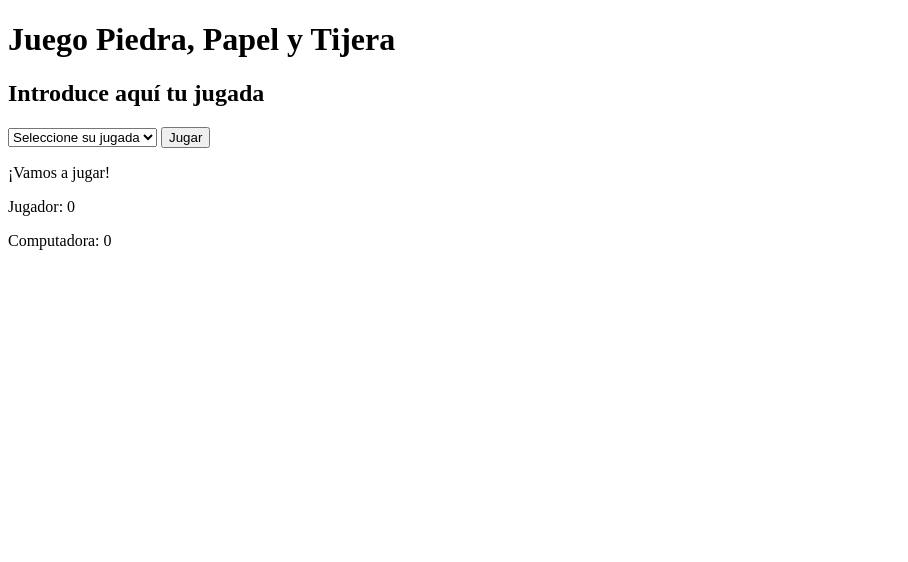
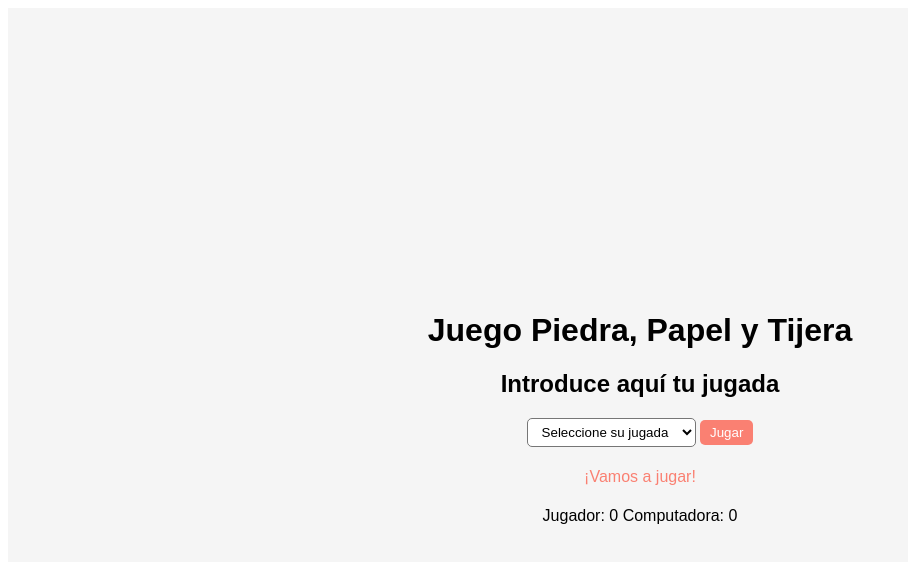
Before and after one commit to Adalab/modulo-2-evaluacion-intermedia-icoliz, a plain HTML site: page index.html in a window 1280 px wide. Shown: the whole page, without its empty margins (0-908 px from the left). Drawn offline with Linux system fonts and the light colour scheme.

Commit message:
add style

```diff
--- a/index.html
+++ b/index.html
@@ -9,10 +9,11 @@
     <title>Ejercicio Evaluación intermedia Ico</title>
   </head>
   <body>
-    <form action="">
-      <h1>Juego Piedra, Papel y Tijera</h1>
-      <h2>Introduce aquí tu jugada</h2>
-      <select name="select" id="select" class="js_selectValue">
+    <main class="main">
+      <form class="form" action="">
+        <h1 class="title">Juego Piedra, Papel y Tijera</h1>
+        <h2 class="subtitle">Introduce aquí tu jugada</h2>
+        <select name="select" id="select" class="select_button js_selectValue">
           <option value="option-choose" disabled selected>
             Seleccione su jugada
           </option>
@@ -20,11 +21,14 @@
           <option value="papel">Papel</option>
           <option value="tijera">Tijera</option>
         </select>
-      <button type="button" class="js_playBtn">Jugar</button>
-      <p class="js_textResult">¡Vamos a jugar!</p>
-      <p>Jugador: <span class="js_counterJugador">0</span></p>
-      <p>Computadora: <span class="js_counterOrdenador">0</span></p>
+        <button type="button" class="button js_playBtn">Jugar</button>
+        <p class="info_text js_textResult">¡Vamos a jugar!</p>
+        <p class="counter">Jugador: <span class="js_counterJugador">0</span></p>
+        <p class="counter">
+          Computadora: <span class="js_counterOrdenador">0</span>
+        </p>
       </form>
+    </main>
     <script type="text/javascript" src="./js/main.js"></script>
   </body>
 </html>
--- a/js/main.js
+++ b/js/main.js
@@ -23,16 +23,20 @@ function changeNumIntoValue() {
 }
 
 function updateCounter() {
-  //   debugger;
   let counterJugadorNum = parseInt(counterJugador.innerHTML);
   let counterOrdenadorNum = parseInt(counterOrdenador.innerHTML);
 
-  if (textResult.innerHTML === "¡Has ganado!") {
-    console.log("has ganadooooo");
-    counterJugador.innerHTML = counterJugadorNum + 1;
-  } else if (textResult.innerHTML === "¡Has perdido!") {
-    console.log("has perdido, try again");
-    counterOrdenador.innerHTML = counterOrdenadorNum + 1;
+  if (counterJugadorNum < 10 && counterOrdenadorNum < 10) {
+    if (textResult.innerHTML === "¡Has ganado!") {
+      counterJugador.innerHTML = counterJugadorNum + 1;
+    } else if (textResult.innerHTML === "¡Has perdido!") {
+      counterOrdenador.innerHTML = counterOrdenadorNum + 1;
+    }
+  } else {
+    counterJugador.innerHTML = 0;
+    counterOrdenador.innerHTML = 0;
+    selectValue.value = "option-choose";
+    textResult.innerHTML = "¡Vamos a jugar!";
   }
 }
 
@@ -57,8 +61,6 @@ function compareUserOption() {
   } else {
     textResult.innerHTML = `Por favor, selecciona una opción para empezar a jugar`;
   }
-  //   console.log(`My option is ${myOption}`);
-  //   console.log(`Computer's option is ${computerOption}`);
   updateCounter();
 }
 
--- a/style/reset.css
+++ b/style/reset.css
@@ -1,6 +1,4 @@
-/* * {
-  margin: 0;
-  padding: 0;
+* {
   box-sizing: border-box;
 }
 
@@ -19,4 +17,4 @@ ul {
 
 a {
   text-decoration: none;
-} */
+}
--- a/style/style.css
+++ b/style/style.css
@@ -0,0 +1,35 @@
+.main {
+  background-color: whitesmoke;
+  width: 100%;
+  height: 100vh;
+  display: flex;
+  justify-content: center;
+  align-items: center;
+  text-align: center;
+  font-family: Arial, Helvetica, sans-serif;
+}
+
+.button {
+  background-color: salmon;
+  border: none;
+  border-radius: 5px;
+  color: white;
+  padding: 5px 10px;
+}
+
+.select_button {
+  background-color: white;
+  border-radius: 5px;
+  padding: 5px 10px;
+}
+
+.info_text {
+  width: 100%;
+  color: salmon;
+  border-radius: 5px;
+  padding: 5px 10px;
+}
+
+.counter {
+  display: inline;
+}
```
Lines whose indentation alone changed are shown as unchanged.
